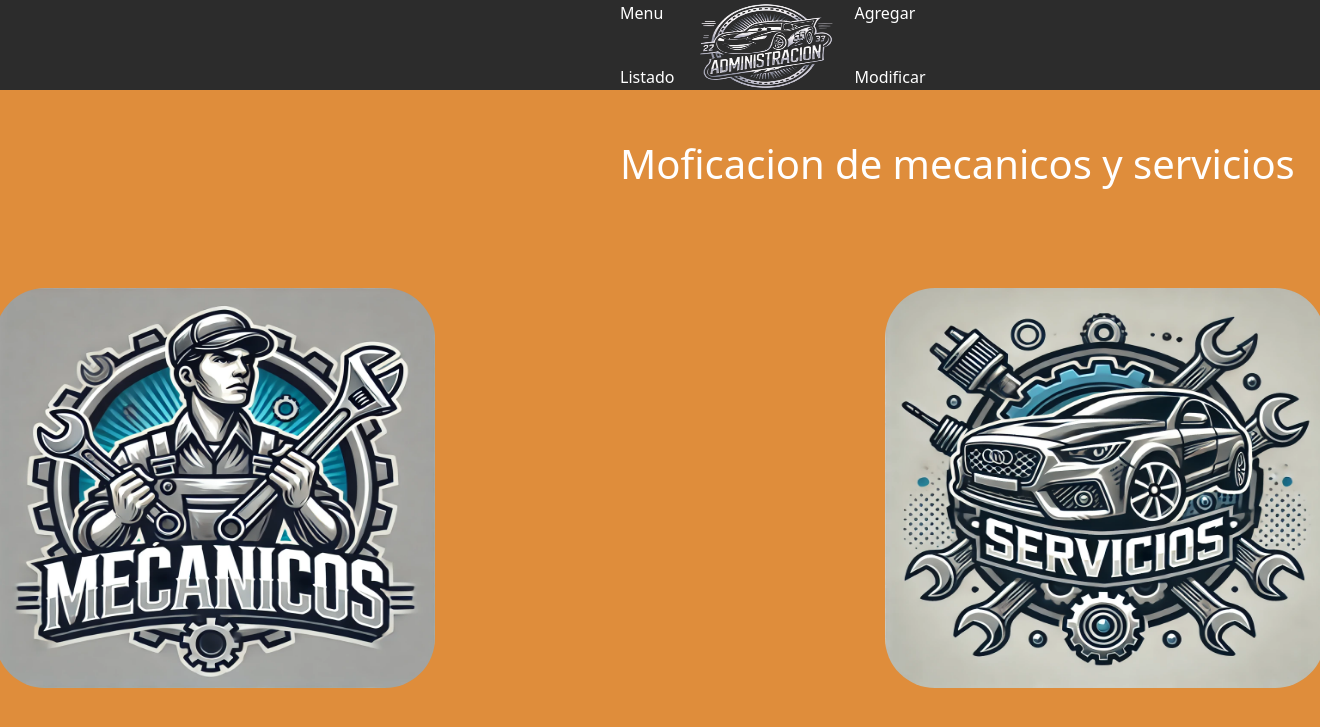
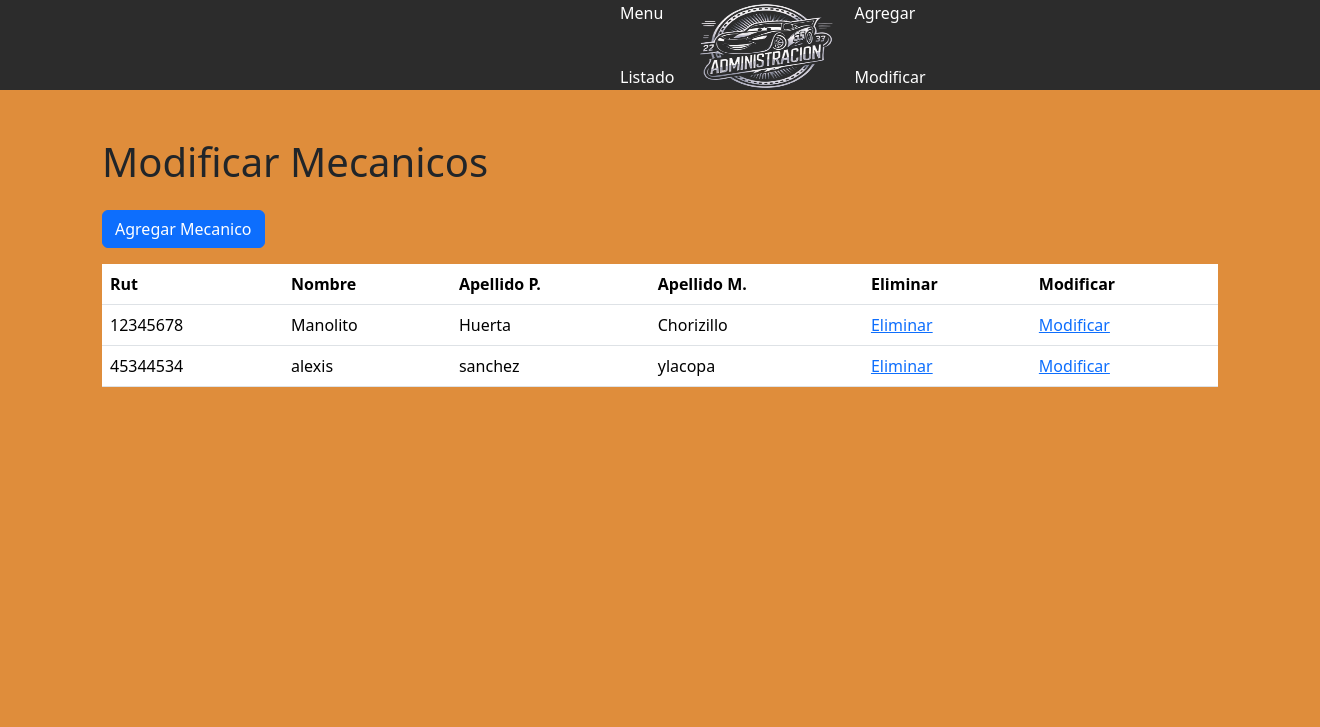
Before and after one commit to NehuelNF/Taller-Rayo-Makween, a Django app: page /modificar in a window 1320 px wide. Shown: the top 727 px of the page. Run offline with Django 4.2, Linux system fonts and the light colour scheme; data comes from the database, SQL or seed files in the repository; some libraries are stand-ins or nearby versions.

Commit message:
Modificar funcionando

```diff
--- a/myapp/templates/Administracion/Modificar.html
+++ b/myapp/templates/Administracion/Modificar.html
@@ -40,10 +40,43 @@
             </li>
         </ul>
     </div>
-    <h1 id="list">Moficacion de mecanicos y servicios</h1>
-    <div class="doble">
-        <a href="{% url 'modificarM' %}"><img class="im1" src="{% static 'imagenes/mecanicos.png' %}" alt="Listado" width="440px" height="400px"></a>
-        <a href="{% url 'modificarM' %}"><img class="im2" src="{% static 'imagenes/servicios.png' %}" alt="Listado" width="440px" height="400px"></a>
-      </div>
+    <div class="container mt-5">
+        <div class="row">
+            <div class="col-md-12">
+                <h1 class="mb-4">Modificar Mecanicos</h1>
+                <a href="{% url 'agregar' %}" class="btn btn-primary mb-3">Agregar Mecanico</a>
+                <table class="table">
+                    <thead>
+                        <tr>
+                            <th scope="col">Rut</th>
+                            <th scope="col">Nombre</th>
+                            <th scope="col">Apellido P.</th>
+                            <th scope="col">Apellido M.</th>
+                            <th scope="col">Eliminar</th>
+                            <th scope="col">Modificar</th>
+                        </tr>
+                    </thead>
+                    <tbody>
+                        {% for mecanico in mecanicos %}
+                            <tr>
+                                <td>{{ mecanico.rut }}</td>
+                                <td>{{ mecanico.nombre }}</td>
+                                <td>{{ mecanico.apellido_paterno }}</td>
+                                <td>{{ mecanico.apellido_materno }}</td>
+                                <td>
+                                    <!-- Agrega aquí el enlace o botón para eliminar -->
+                                    <a href="{% url 'mecanicos_del' pk=mecanico.rut %}">Eliminar</a>
+                                </td>
+                                <td>
+                                    <!-- Agrega aquí el enlace o botón para modificar -->
+                                    <a href="{% url 'mecanicos_findEdit' pk=mecanico.rut %}">Modificar</a>
+                                </td>
+                            </tr>
+                        {% endfor %}
+                    </tbody>
+                </table>
+            </div>
+        </div>
+    </div>
 </body>
 </html>
--- a/myapp/urls.py
+++ b/myapp/urls.py
@@ -53,9 +53,6 @@ urlpatterns = [
     path('mecanicos/', views.listarM, name='listarM'),
     path('modificar', views.Modificar, name='modificar'),
     path('agrega', views.agrega, name='agrega'),
-    path('modificarM', views.ModificarM, name='modificarM'),
-    path('mecanicos/', views.ModificarM, name='modificarM'),
-
     path('mecanicos_del/<str:pk>', views.mecanicos_del, name='mecanicos_del'),
     path('mecanicos_findEdit/<str:pk>', views.mecanicos_findEdit, name='mecanicos_findEdit'),
     path('mecanicosUpdate', views.mecanicosUpdate, name='mecanicosUpdate'),
--- a/myapp/views.py
+++ b/myapp/views.py
@@ -254,16 +254,12 @@ def Modificar(request):
     template = loader.get_template('Administracion/Modificar.html')
     return HttpResponse(template.render({}, request))
 
-def ModificarM(request):
-    template = loader.get_template('Administracion/ModificarM.html')
-    return HttpResponse(template.render({}, request))
-
-def ModificarM(request):
+def Modificar(request):
     mecanicos = Mecanico.objects.all()
     contexto = {
         'mecanicos': mecanicos
     }
-    return render(request, 'Administracion/ModificarM.html', contexto)
+    return render(request, 'Administracion/Modificar.html', contexto)
 
 def agrega(request):
     template = loader.get_template('Administracion/agrega.html')
```
